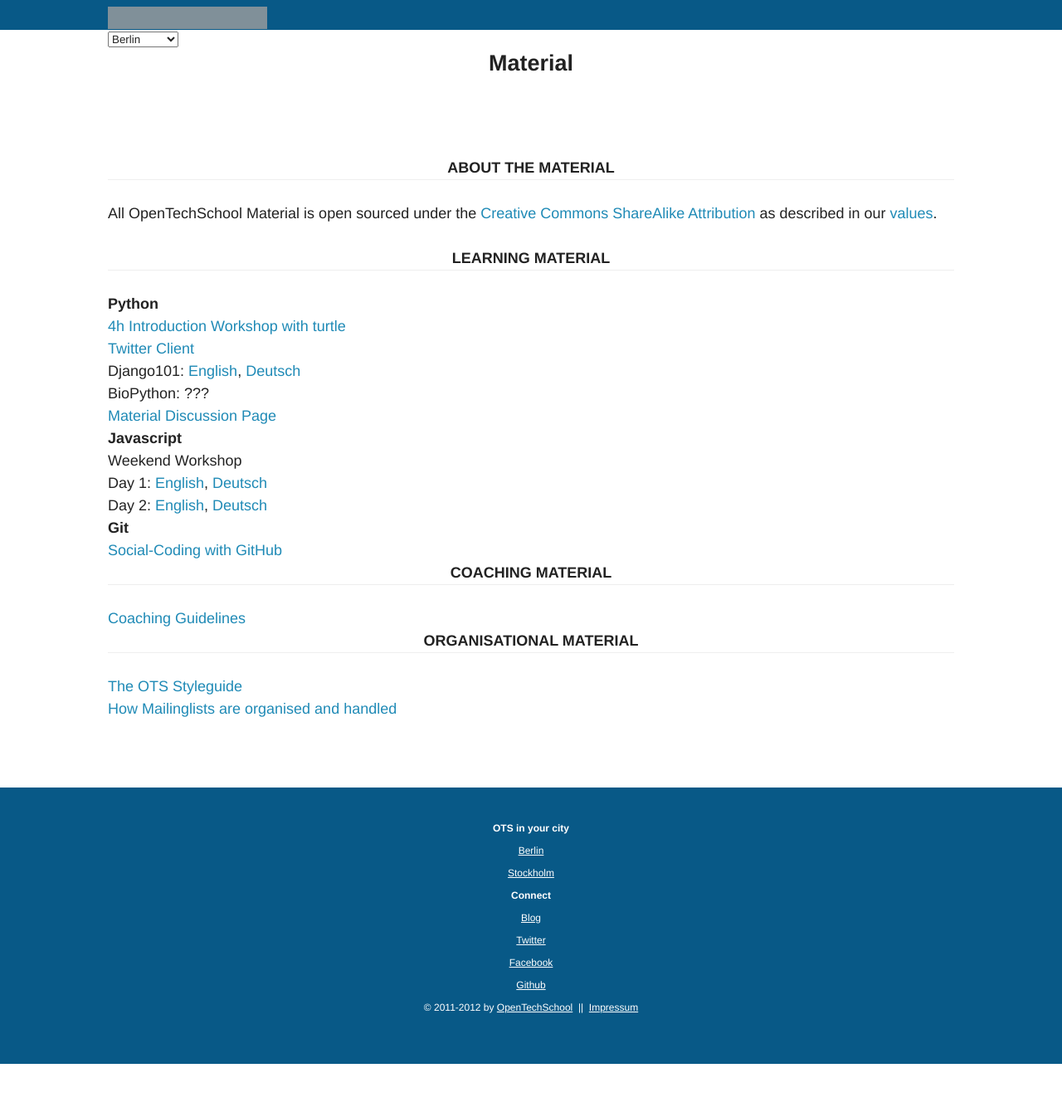
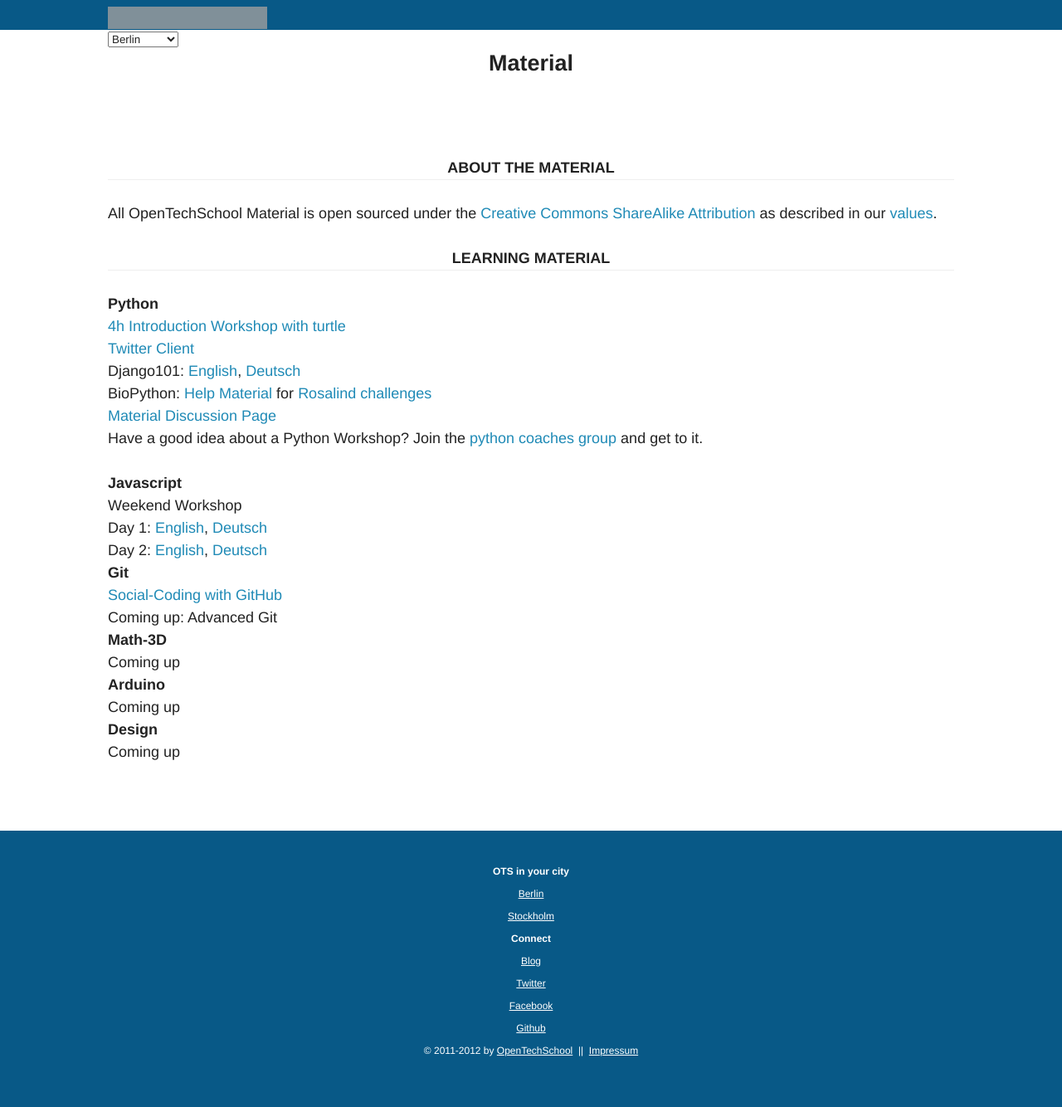
Before and after one commit to OpenTechSchool/www.opentechschool.org, a Jekyll site: the page built from material.md, in a window 1280 px wide. Shown: the whole page at 83% size. Built offline with Jekyll 4.4.1, drawn with Linux system fonts in a browser that asks for light colours; nearby versions of some CDN libraries; comment, search, counter and statistics services are not loaded; before the commit the page ends 1282 px from its top, so only the background shows below that; grey boxes are pictures that could not be loaded.

Commit message:
add more structure to the material: splitting up guidelines

```diff
--- a/material.md
+++ b/material.md
@@ -17,8 +17,10 @@
  * [4h Introduction Workshop with turtle](http://opentechschool.github.com/python-beginners/en/index.html)
  * [Twitter Client]()
  * Django101: [English](http://opentechschool.github.com/django-101/en/index.html), [Deutsch](http://opentechschool.github.com/django-101/de/index.html)
- * BioPython: ???
+ * BioPython: [Help Material](https://github.com/OpenTechSchool/biopython/tree/material) for [Rosalind challenges](http://rosalind.info)
  * [Material Discussion Page](https://github.com/OpenTechSchool/python/wiki)
+
+Have a good idea about a Python Workshop? Join the [python coaches group](https://groups.google.com/a/opentechschool.org/forum/?fromgroups#!forum/coaches.python) and get to it.
 
 ### Javascript
  * Weekend Workshop
@@ -28,12 +30,14 @@
 
 ### Git
  * [Social-Coding with GitHub](http://opentechschool.github.com/social-coding/)
-
-## Coaching Material
- * [Coaching Guidelines](http://opentechschool.github.com/slides/presentations/coaching/)
- *
+ * Coming up: Advanced Git
 
 
-## Organisational Material
- * [The OTS Styleguide](/styleguide.html)
- * [How Mailinglists are organised and handled](/mailinglists.html)
+### Math-3D
+  * Coming up
+
+### Arduino
+  * Coming up
+
+### Design
+  * Coming up
```
Also changed, not shown: guidelines/index.md (added, +17 -0 lines), guidelines/promotion.md (added, +26 -0 lines), guidelines/mailinglists.md (renamed from mailinglists.md), guidelines/styles.html (renamed from styleguide.html).
